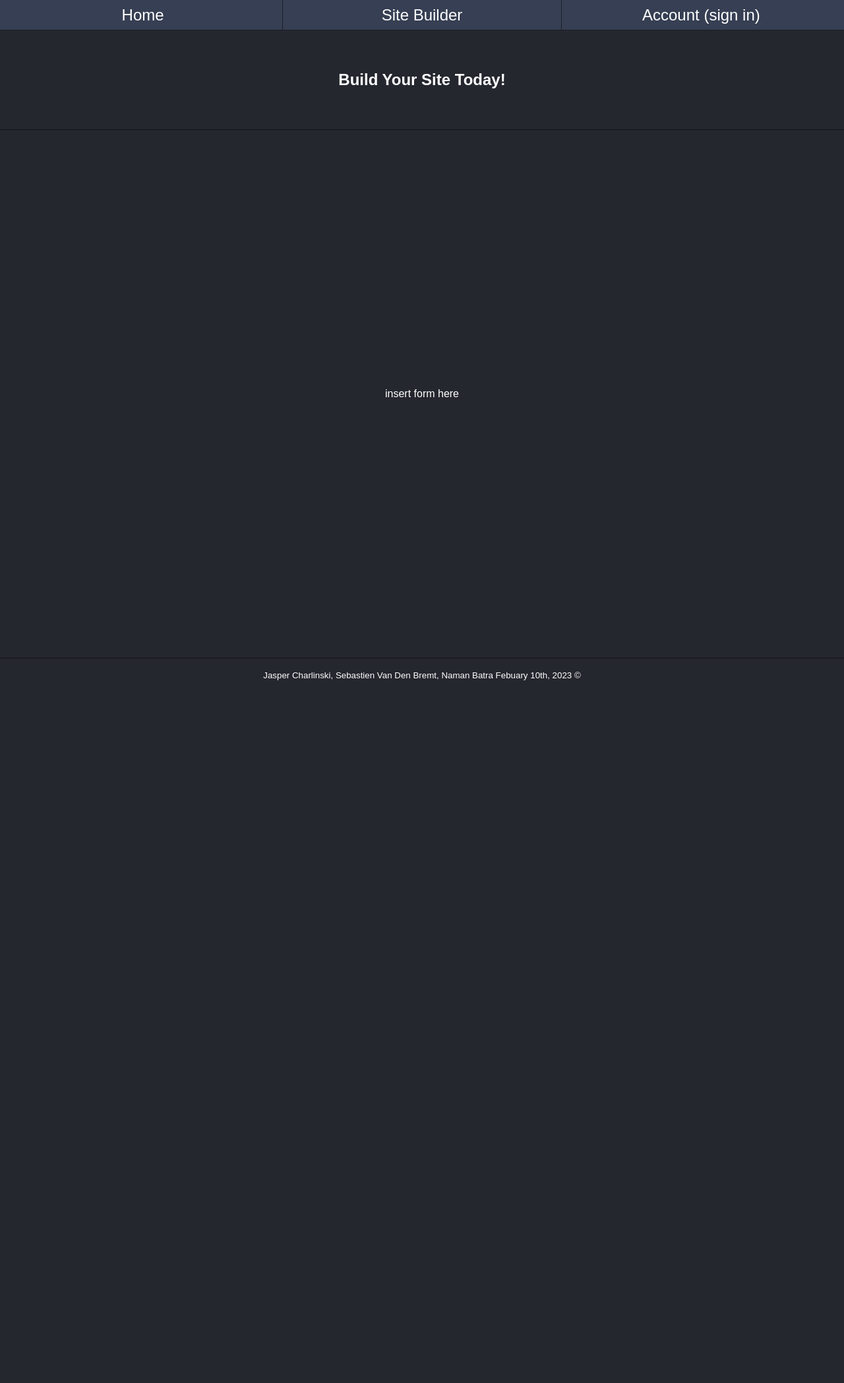
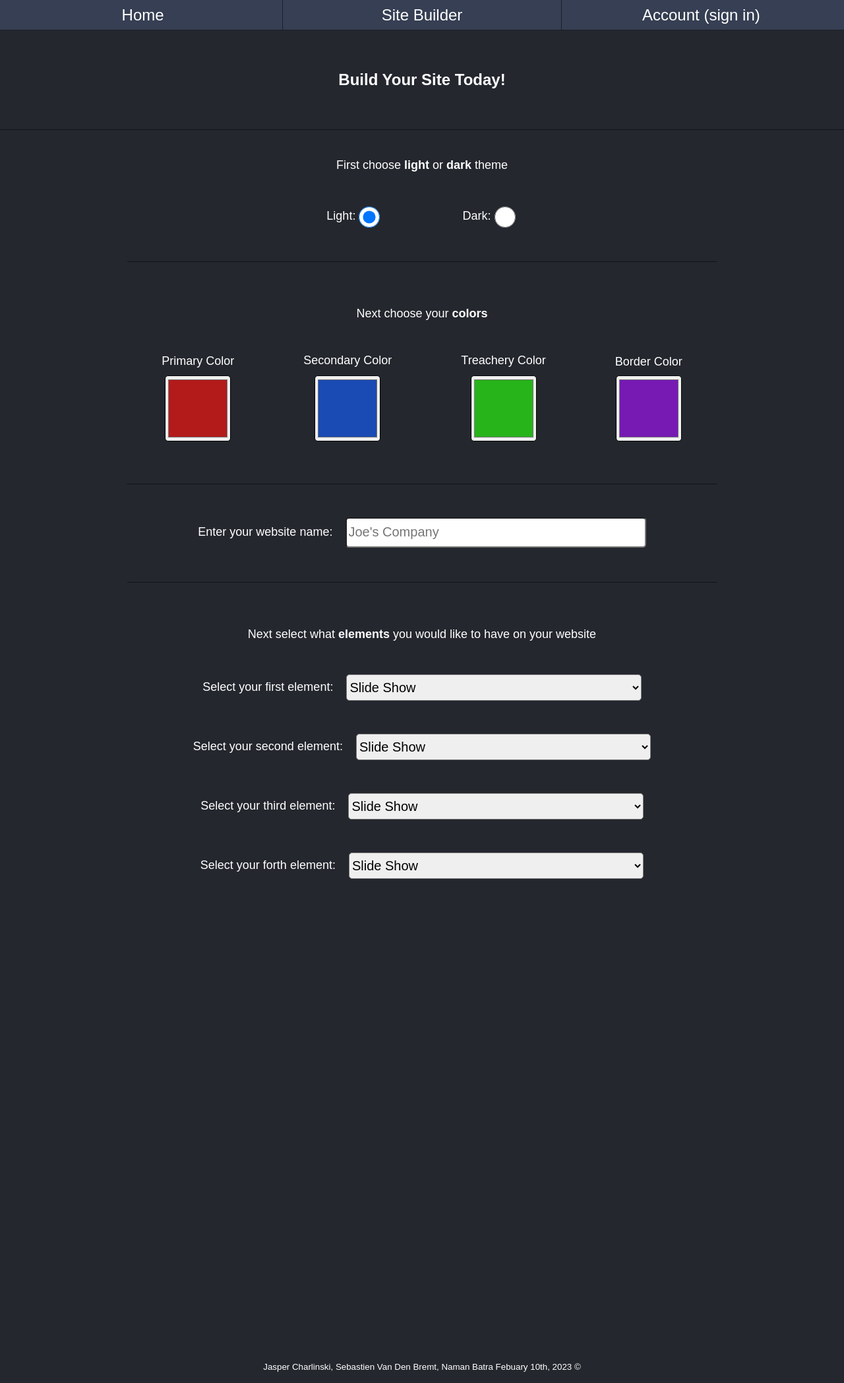
Before and after one commit to charlijj/sitecraft.ca, a PHP site: page /site_builder.html in a window 1280 px wide. Shown: the whole page at 66% size. Before the commit the page ends 1031 px from the top, so only its background shows below. Run offline with PHP 8.4, Linux system fonts and the light colour scheme.

Commit message:
added build site form

```diff
--- a/site_builder.html
+++ b/site_builder.html
@@ -47,20 +47,118 @@
         <a href="#top" class="navbarLinks" style="border-right: 0;">
             <span>Account (sign in)</span>
         </a>
+
     </div>
 
     <!-- About/Team
     –––––––––––––––––––––––––––––––––––––––––––––––––– -->
-    <div class="banner">
+    <div class="main">
+        <div class="banner">
 
-        <h2>Build Your Site Today!</h2>
+            <h2>Build Your Site Today!</h2>
 
-    </div>
+        </div>
 
-    <div class="buildFormContainer">
+        <div class="buildFormContainer">
 
-        <p>insert form here</p>
+            <form action="buildsite.php" method="post" id="buildForm">
 
+                <p>First choose <strong>light</strong> or <strong>dark</strong> theme</p>
+
+                <div class="themeRadioContainer">
+
+                    <label for="light">Light: </label>
+                    <input type="radio" name="theme" class="themeRadio" style="margin-right: 20%;" value="light" id="light" checked>
+                    <label for="dark">Dark:</label>
+                    <input type="radio" name="theme" class="themeRadio" value="dark" id="dark">
+
+                </div>
+
+                <div class="line"></div>
+                <p>Next choose your <strong>colors</strong></p>
+
+                <div class="selectContainer">
+
+                    <label for="primaryColor">Primary Color
+                        <input type="color" name="primaryColor" id="primaryColor" value="#b31a1a" class="colorSelect">
+                    </label>
+
+                    <label for="secondaryColor">Secondary Color
+                        <input type="color" name="secondaryColor" id="secondaryColor" value="#1a4ab3" class="colorSelect">
+                    </label>
+
+                    <label for="treacheryColor">Treachery Color
+                        <input type="color" name="treacheryColor" id="treacheryColor" value="#27b31a" class="colorSelect">
+                    </label>
+
+                    <label for="borderColor">Border Color
+                        <input type="color" name="borderColor" id="borderColor" value="#761ab3" class="colorSelect">
+                    </label>
+                </div>
+
+                <div class="line"></div>
+
+                <div class="selectContainer">
+                    <label for="siteName">Enter your website name: </label>
+                    <input type="text" name="siteName" class="textInput" placeholder="Joe's Company">
+                </div>
+
+                <div class="line"></div>
+
+                <p>Next select what <strong>elements</strong> you would like to have on your website</p>
+                <div class="selectContainer elementSelectContainer">
+
+                    <label for="element1">Select your first element: </label>
+                    <select name="element1" id="element1" class="elementSelect">
+                        <option value="slideShow">Slide Show</option>
+                        <option value="carousal">Carousal</option>
+                        <option value="gallery">Gallery</option>
+                        <option value="bigPhoto">Large Photo</option>
+                        <option value="paragraph">Paragraph</option>
+                    </select>
+
+                </div>
+                <div class="selectContainer elementSelectContainer">
+
+                    <label for="element2">Select your second element: </label>
+                    <select name="element2" id="element2" class="elementSelect">
+                        <option value="slideShow">Slide Show</option>
+                        <option value="carousal">Carousal</option>
+                        <option value="gallery">Gallery</option>
+                        <option value="bigPhoto">Large Photo</option>
+                        <option value="paragraph">Paragraph</option>
+                    </select>
+
+                </div>
+                <div class="selectContainer elementSelectContainer">
+
+                    <label for="element3">Select your third element: </label>
+                    <select name="element3" id="element3" class="elementSelect">
+                        <option value="slideShow">Slide Show</option>
+                        <option value="carousal">Carousal</option>
+                        <option value="gallery">Gallery</option>
+                        <option value="bigPhoto">Large Photo</option>
+                        <option value="paragraph">Paragraph</option>
+                    </select>
+
+                </div>
+                <div class="selectContainer elementSelectContainer">
+
+                    <label for="element4">Select your forth element: </label>
+                    <select name="element4" id="element4" class="elementSelect">
+                        <option value="slideShow">Slide Show</option>
+                        <option value="carousal">Carousal</option>
+                        <option value="gallery">Gallery</option>
+                        <option value="bigPhoto">Large Photo</option>
+                        <option value="paragraph">Paragraph</option>
+                    </select>
+
+                </div>
+
+
+            </form>
+
+        </div>
     </div>
 
     <footer>
--- a/style/site_builder_style.css
+++ b/style/site_builder_style.css
@@ -11,15 +11,107 @@
     border-bottom: rgba(0, 0, 0, 0.5) solid 1px;
 }
 
-.buildFormContainer {
+.main {
+
+    display: flex;
+    align-items: center;
+    justify-content: left;
+    flex-direction: column;
+
+    width: 100%;
+    height: 2000px;
+}
+
+/* ----------------------- FORM STYLE ----------------------- */
+
+#buildForm {
+
+    display: flex;
+    align-items: center;
+    justify-content: left;
+    flex-direction: column;
+
+    width: 100%;
+    height: 100%;
+    margin-top: 25px;
+
+    font-size: 18px;
+}
+
+#buildForm p {
+
+    margin-bottom: 50px;
+}
+
+.themeRadioContainer {
 
     display: flex;
     align-items: center;
     justify-content: center;
-    flex-direction: column;
+    flex-direction: row;
+
+    width: 70%;
+    height: 33px;
+}
+
+.themeRadio {
+
+    position: relative;
+    cursor: pointer;
+    width: 32px;
+    height: 32px;
+}
+
+.selectContainer {
+
+    display: flex;
+    align-items: center;
+    justify-content: center;
+    flex-direction: row;
 
     width: 100%;
-    height: 800px;
+    height: auto;
+}
 
-    border-bottom: rgba(0, 0, 0, 0.5) solid 1px;
+.selectContainer label {
+
+    text-align: center;
 }
+
+.colorSelect {
+
+    width: 100px;
+    height: 100px;
+    border-radius: 5px;
+    margin: 5%;
+    border: 1px solid black;
+}
+
+.textInput {
+
+    width: 50%;
+    height: 40px;
+    font-size: 20px;
+    border-radius: 5px;
+    margin-left: 20px;
+}
+
+.elementSelectContainer {
+
+    margin-bottom: 50px;
+}
+
+.elementSelect {
+
+    width: 50%;
+    height: 40px;
+    font-size: 20px;
+    border-radius: 5px;
+    margin-left: 20px;
+    transition: background-color ease 0.2s;
+}
+
+.elementSelect:hover {
+
+    background-color: rgb(200, 200, 200);
+}
--- a/style/style.css
+++ b/style/style.css
@@ -70,3 +70,11 @@ footer {
     font-size: smaller;
     text-align: center;
 }
+
+.line {
+
+    width: 100%;
+    height: 2px;
+    margin: 50px 0;
+    border-bottom: rgba(0, 0, 0, 0.5) solid 1px;
+}
```
Also changed, not shown: style/index_style.css (+22 -0 lines), buildsite.php (added).
